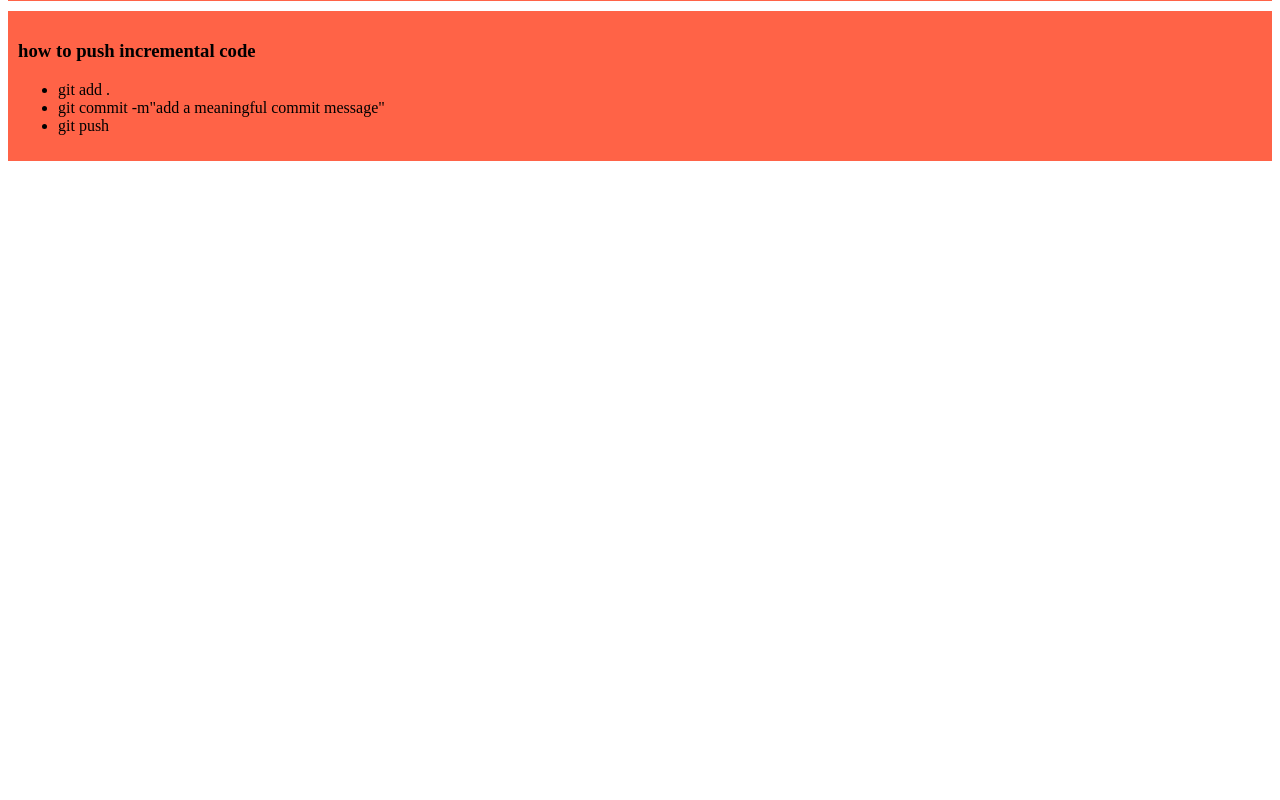
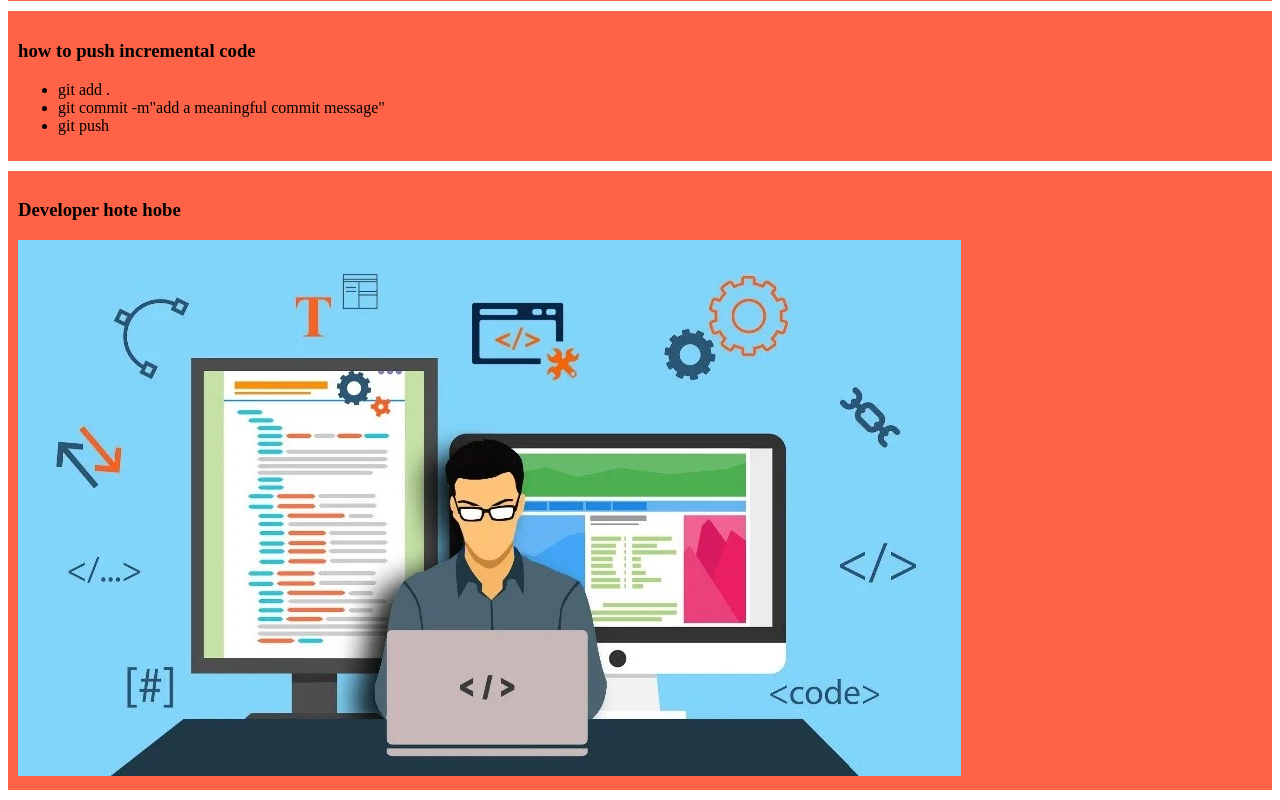
Before and after one commit to riadahmed1/my-simple-website, a plain HTML site: page index.html in a window 1280 px wide. Shown: the part 421-1221 px from the top of the page. Before the commit the page ends 800 px from the top, so only its background shows below. Drawn offline with Linux system fonts and the light colour scheme.

Commit message:
added the developer image

```diff
--- a/index.html
+++ b/index.html
@@ -33,5 +33,9 @@
             <li>git push</li>
         </ul>
     </div>
+    <div>
+        <h3>Developer hote hobe</h3>
+        <img src="images/Developer.png" alt="">
+    </div>
 </body>
 </html>
```
Also changed, not shown: images/Developer.png (added).
